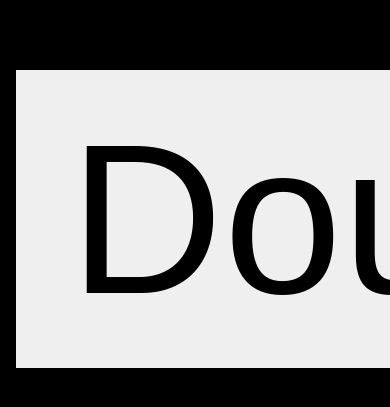
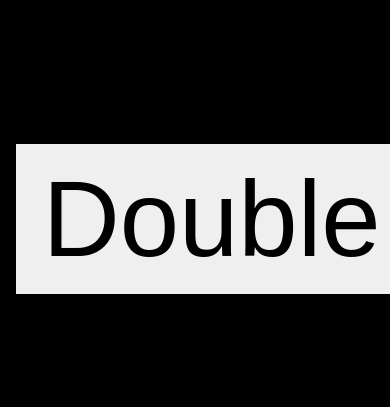
Before and after one commit to Trivernis/website-frontend, a SvelteKit app: page /wwo-25/14-doubles in a window 390 px wide. Shown: the part 203-610 px from the top of the page. Built offline with nearby package versions, Linux system fonts and the light colour scheme.

Commit message:
Fix mobile version of doubles

```diff
--- a/src/routes/(plain)/wwo-25/14-doubles/+page.svelte
+++ b/src/routes/(plain)/wwo-25/14-doubles/+page.svelte
@@ -44,7 +44,7 @@
   <div class="back" role="application">
     <a href="./">Back</a>
   </div>
-  <div class="button-list">
+  <div class="button-list buttons">
     {@render renderTree(buttonTree, 0)}
   </div>
 </div>
@@ -71,6 +71,12 @@
     z-index: -200;
     flex-direction: column;
     padding: 16px;
+  }
+
+  @media (max-width: 800px) {
+    .buttons {
+      font-size: 0.5em;
+    }
   }
 
   .button-list {
```
